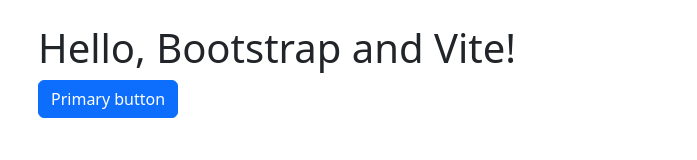
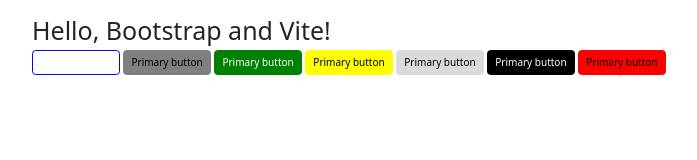
Before and after one commit to Harshitpurigoswami/Bootstrap-with-vite, a website built with Vite: page src/index.html in a window 1280 px wide. Shown: the whole page, without its empty margins (48-745 px from the left). Built offline with nearby package versions, Linux system fonts and the light colour scheme.

Commit message:
add and try some bootstrap classes

```diff
--- a/src/index.html
+++ b/src/index.html
@@ -9,7 +9,13 @@
   <body>
     <div class="container py-4 px-3 mx-auto">
       <h1>Hello, Bootstrap and Vite!</h1>
-      <button class="btn btn-primary">Primary button</button>
+      <button class="btn btn-primary ">Primary button</button>
+      <button class="btn btn-secondary">Primary button</button>
+      <button class="btn btn-success">Primary button</button>
+      <button class="btn btn-warning">Primary button</button>
+      <button class="btn btn-light">Primary button</button>
+      <button class="btn btn-dark">Primary button</button>
+      <button class="btn btn-danger">Primary button</button>
     </div>
   </body>
 </html>
--- a/src/scss/style.scss
+++ b/src/scss/style.scss
@@ -1 +1,40 @@
+$primary: blue;
+$secondary: gray;
+$danger: red;
+$success: green;
+$light: #dadada;
+$warning: yellow;
+$dark: black;
+
 @import "bootstrap/scss/bootstrap";
+
+
+@include media-breakpoint-only(xs) {
+    .btn-primary {
+        background-color: red;
+    }
+}
+@include media-breakpoint-only(sm) {
+    .btn-primary {
+        background-color: red;
+    }
+  }
+@include media-breakpoint-only(md) {
+    .btn-primary {
+        background-color: rgb(191, 255, 0);
+    }
+ }
+@include media-breakpoint-only(lg) {
+    .btn-primary {
+        background-color: rgb(174, 0, 255);
+    }
+}
+@include media-breakpoint-only(xl) { .btn-primary {
+    background-color: rgb(255, 255, 255);
+} }
+@include media-breakpoint-only(xxl) {.btn-primary {
+    background-color: rgb(0, 255, 208);
+}  }
+html{
+    font-size: 62.50%;
+}
```
Also changed, not shown: src/dist/assets/main-9kx3olKa.css (deleted), src/dist/assets/main-D0GNS0yq.js (deleted), src/dist/index.html (deleted).
